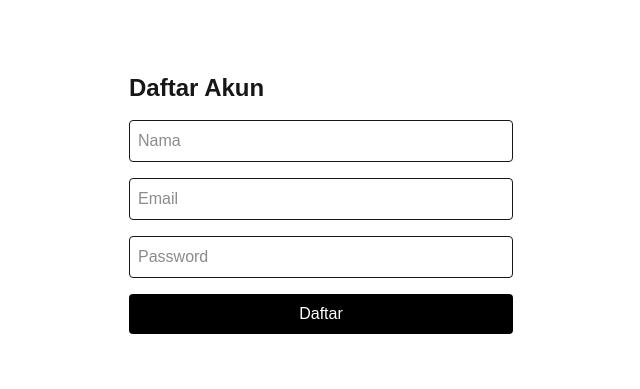
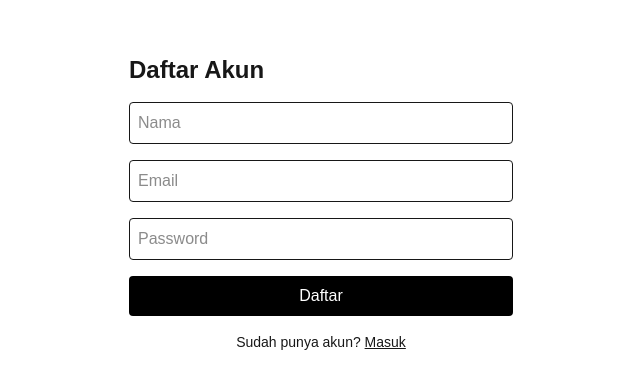
Before and after one commit to naaafil/panggah-stay, a Next.js app: page /signup in a window 1280 px wide. Shown: the part 197-586 px from the top of the page, without its empty margins (319-959 px from the left). Built offline with nearby package versions, Linux system fonts and the light colour scheme; no server answers.

Commit message:
tambah link navigasi signup-login

```diff
--- a/app/login/page.tsx
+++ b/app/login/page.tsx
@@ -62,6 +62,9 @@ export default function LoginPage() {
         >
           {loading ? 'Memproses...' : 'Masuk'}
         </button>
+<p className="text-center text-sm">
+          Belum punya akun? <a href="/signup" className="underline">Daftar</a>
+        </p>
       </form>
     </div>
   )
--- a/app/signup/page.tsx
+++ b/app/signup/page.tsx
@@ -89,6 +89,9 @@ export default function SignupPage() {
         >
           {loading ? 'Memproses...' : 'Daftar'}
         </button>
+<p className="text-center text-sm">
+          Sudah punya akun? <a href="/login" className="underline">Masuk</a>
+        </p>
       </form>
     </div>
   )
```
